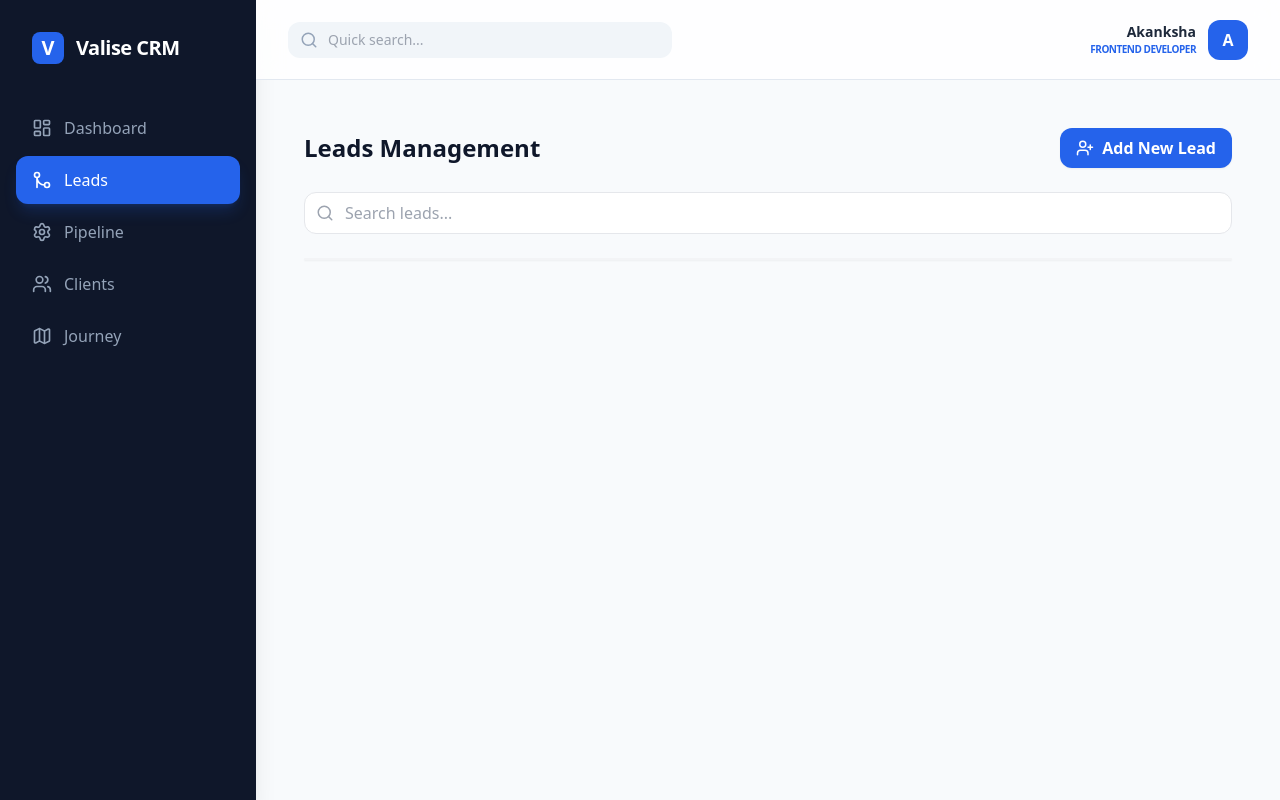
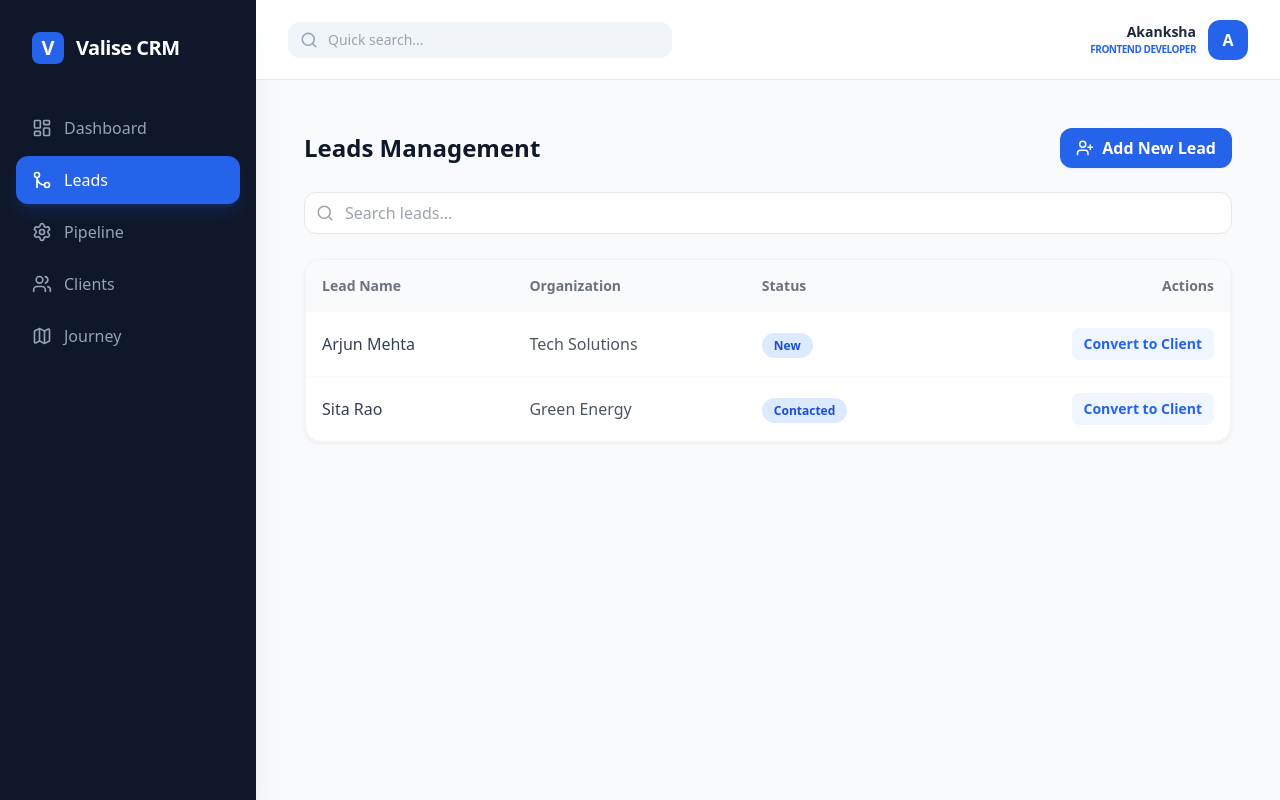
Before and after one commit to akankshakp26/crm-frontend, a React (Create React App) app: page /leads in a window 1280 px wide. Built offline with nearby package versions, Linux system fonts and the light colour scheme.

Commit message:
added table logic for leads page

```diff
--- a/src/pages/LeadsPage.jsx
+++ b/src/pages/LeadsPage.jsx
@@ -40,7 +40,45 @@ const LeadsPage = () => {
 
       {/* Leads Table - Using the code from our previous step */}
       <div className="bg-white rounded-2xl border border-gray-100 shadow-sm overflow-hidden">
-        {/* ... Table logic goes here ... */}
+        {/* Leads Table */}
+      <div className="bg-white rounded-2xl border border-gray-100 shadow-sm overflow-hidden">
+        <table className="w-full text-left">
+          <thead className="bg-gray-50 text-gray-500 text-sm">
+            <tr>
+              <th className="p-4 font-semibold">Lead Name</th>
+              <th className="p-4 font-semibold">Organization</th>
+              <th className="p-4 font-semibold">Status</th>
+              <th className="p-4 font-semibold text-right">Actions</th>
+            </tr>
+          </thead>
+          <tbody className="divide-y divide-gray-50">
+            {leads.map((lead) => (
+              <tr key={lead.id} className="hover:bg-blue-50/50 transition-colors">
+                <td className="p-4 font-medium text-slate-700">{lead.name}</td>
+                <td className="p-4 text-gray-600">{lead.org}</td>
+                <td className="p-4">
+                  <span className="px-3 py-1 rounded-full text-xs font-bold bg-blue-100 text-blue-700">
+                    {lead.status}
+                  </span>
+                </td>
+                <td className="p-4 text-right">
+                  <button
+                    onClick={() => handleConvert(lead.id, lead.name)}
+                    className="text-blue-600 hover:text-blue-800 text-sm font-bold bg-blue-50 px-3 py-1.5 rounded-lg transition-colors"
+                  >
+                    Convert to Client
+                  </button>
+                </td>
+              </tr>
+            ))}
+          </tbody>
+        </table>
+        {leads.length === 0 && (
+          <div className="p-10 text-center text-gray-400">
+            No leads found. Click "Add New Lead" to get started!
+          </div>
+        )}
+      </div>
       </div>
 
       {/* ADD LEAD MODAL */}
```
